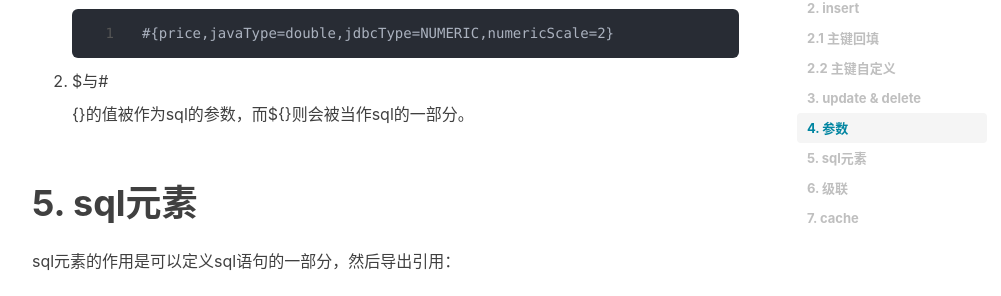
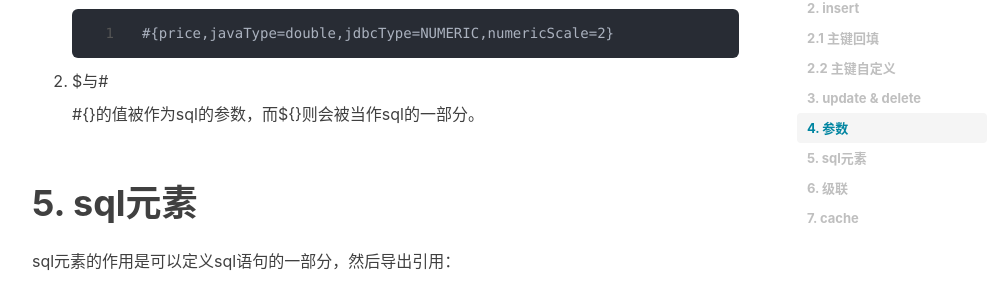
Before and after one commit to ChaoHappy/ChaoHappy.github.io, a Jekyll site: the page built from _posts/Mybatis/2020-04-11-Mybatis学习笔记——映射器.md, in a window 1280 px wide and 900 px high, scrolled down 6404 px. Shown: the part 156-452 px from the top of the window, without its empty margins (233-1234 px from the left). Built offline with Jekyll 4.4.1, drawn with Linux system fonts in a browser that asks for light colours; nearby versions of some CDN libraries; comment, search, counter and statistics services are not loaded.

```diff
--- a/_posts/Mybatis/2020-04-11-Mybatis学习笔记——映射器.md
+++ b/_posts/Mybatis/2020-04-11-Mybatis学习笔记——映射器.md
@@ -270,7 +270,7 @@ Customer{id=5, cusName='张四', age=12, cusNo='002'}
 
 2. $与#
 
-    {}的值被作为sql的参数，而${}则会被当作sql的一部分。
+    \#{}的值被作为sql的参数，而${}则会被当作sql的一部分。
 
 # 5. sql元素
 
```
